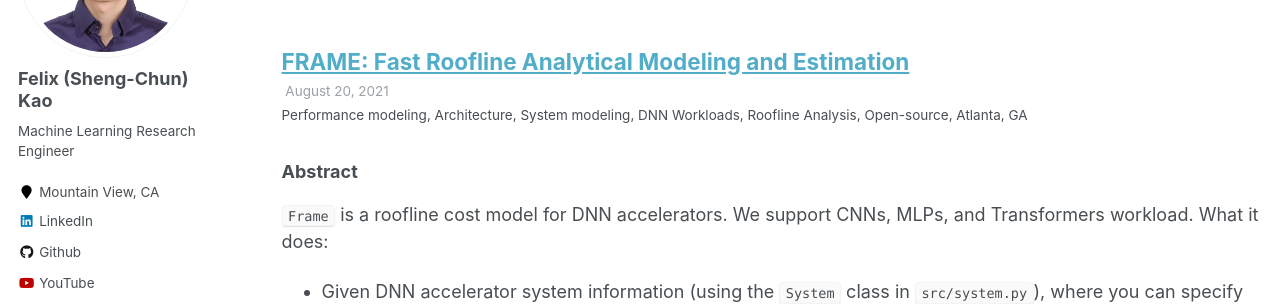
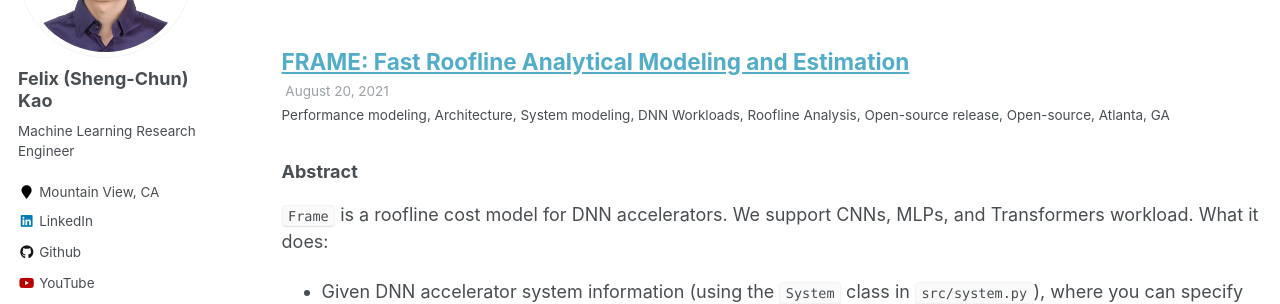
Before and after one commit to felix0901/felix, a Jekyll site: the page built from _pages/talks.html, in a window 1280 px wide and 900 px high, scrolled down 4428 px. Shown: the part 153-457 px from the top of the window. Built offline with Jekyll 4.4.1, drawn with Linux system fonts in a browser that asks for light colours.

Commit message:
Update 9-frame.md

```diff
--- a/_talks/9-frame.md
+++ b/_talks/9-frame.md
@@ -1,7 +1,7 @@
 ---
 title: "FRAME: Fast Roofline Analytical Modeling and Estimation"
 collection: talks
-type: "Performance modeling, Architecture, System modeling, DNN Workloads, Roofline Analysis"
+type: "Performance modeling, Architecture, System modeling, DNN Workloads, Roofline Analysis, Open-source release"
 permalink: /talks/9-frame
 venue: "Open-source"
 date: 2021-08-20
```
